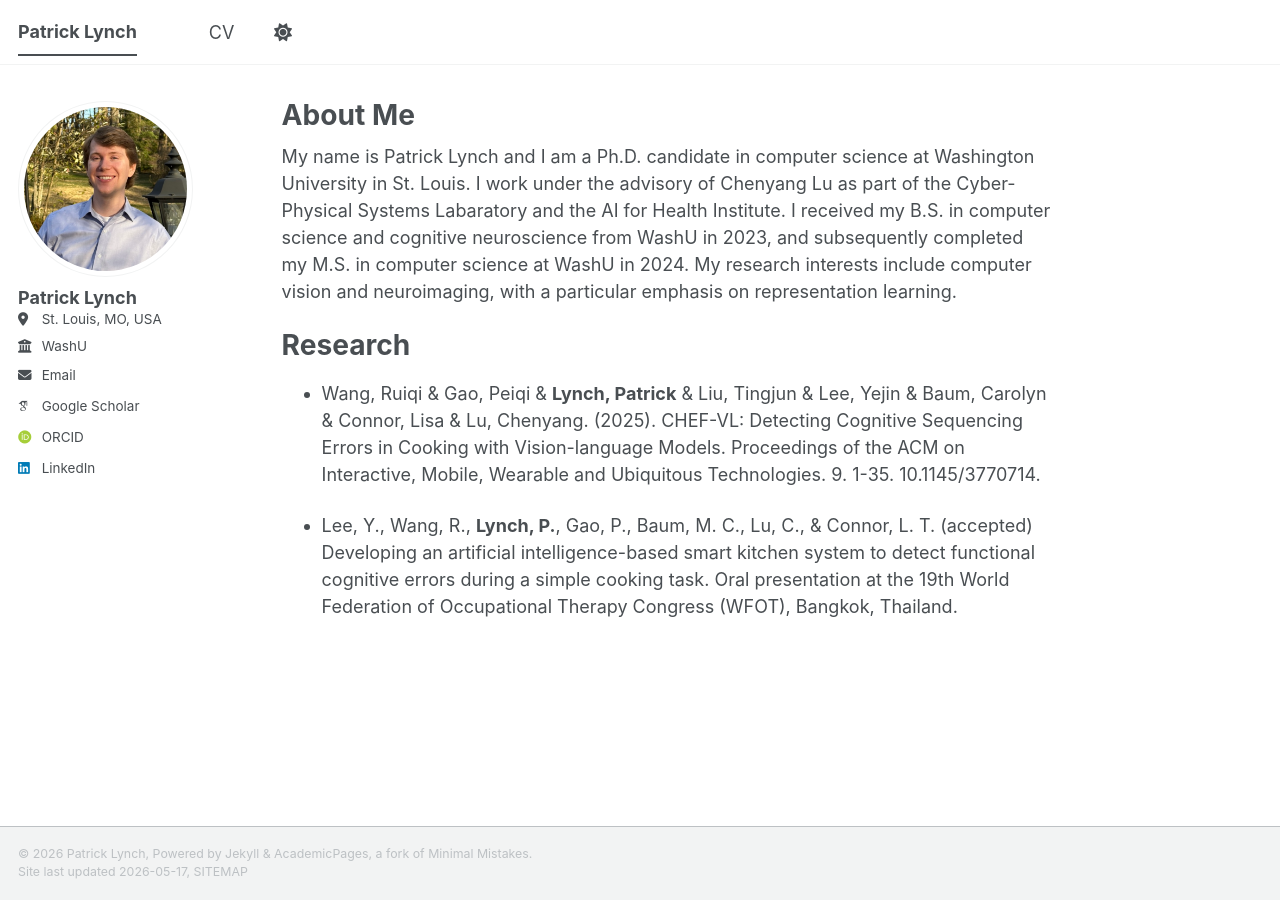
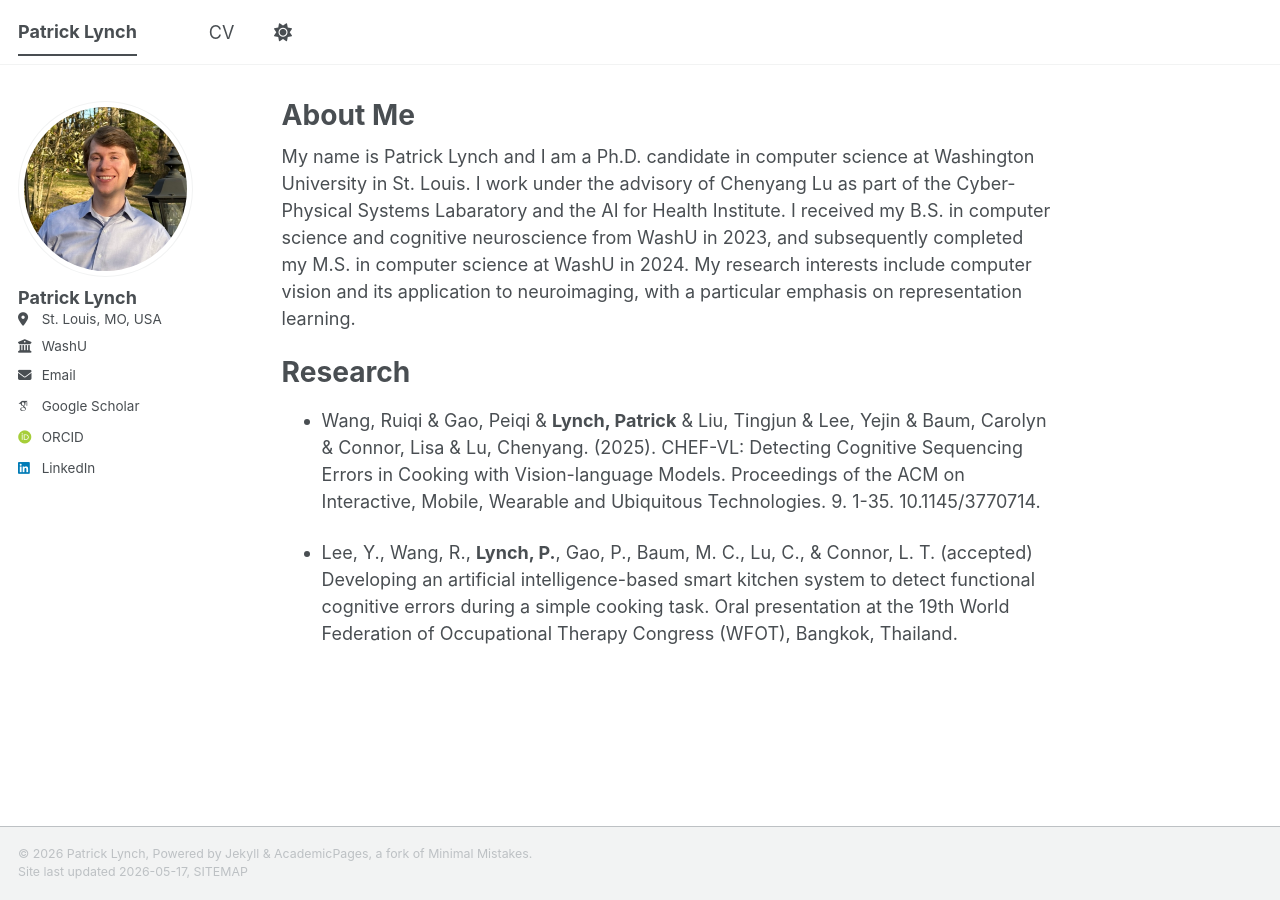
Before and after one commit to patricklynch7/patricklynch7.github.io, a Jekyll site: the page built from _pages/about.md, in a window 1280 px wide. Built offline with Jekyll 4.4.1, drawn with Linux system fonts in a browser that asks for light colours; some web fonts are replaced; a script bundle is joined from its source files by our own code; library files that are not in the unit come from our copies.

Commit message:
Refine research interests description in about.md
Updated research interests to include application of computer vision to neuroimaging.

```diff
--- a/_pages/about.md
+++ b/_pages/about.md
@@ -7,7 +7,7 @@
   - /about.html
 ---
 
-My name is Patrick Lynch and I am a Ph.D. candidate in computer science at Washington University in St. Louis. I work under the advisory of Chenyang Lu as part of the Cyber-Physical Systems Labaratory and the AI for Health Institute. I received my B.S. in computer science and cognitive neuroscience from WashU in 2023, and subsequently completed my M.S. in computer science at WashU in 2024. My research interests include computer vision and neuroimaging, with a particular emphasis on representation learning.
+My name is Patrick Lynch and I am a Ph.D. candidate in computer science at Washington University in St. Louis. I work under the advisory of Chenyang Lu as part of the Cyber-Physical Systems Labaratory and the AI for Health Institute. I received my B.S. in computer science and cognitive neuroscience from WashU in 2023, and subsequently completed my M.S. in computer science at WashU in 2024. My research interests include computer vision and its application to neuroimaging, with a particular emphasis on representation learning.
 
 Research
 ======
```
